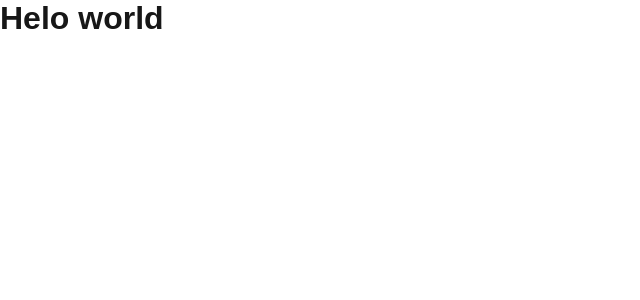
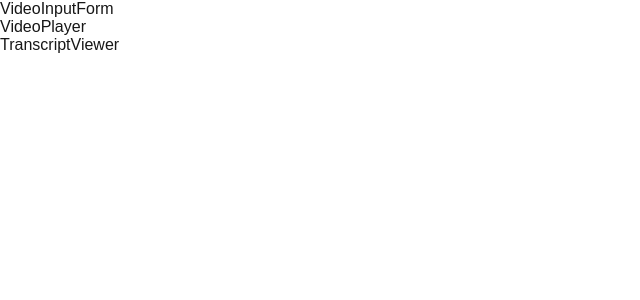
Before and after one commit to hosainn/youtube-transcript, a Next.js app in the folder frontend/youtubeplayer/: page / in a window 1280 px wide. Shown: the top 300 px of the page, without its empty margins (0-640 px from the left). Built offline with nearby package versions, Linux system fonts and the light colour scheme.

Commit message:
frontend: Initialize VideoInputForm, VideoPlayer and TranscriptView component

```diff
--- /dev/null
+++ b/frontend/youtubeplayer/app/components/transcriptviewer/TranscriptViewer.js
@@ -0,0 +1,9 @@
+import React from 'react'
+
+const TranscriptViewer = () => {
+    return (
+        <div>TranscriptViewer</div>
+    )
+}
+
+export default TranscriptViewer
--- /dev/null
+++ b/frontend/youtubeplayer/app/components/videoinputform/VideoInputForm.js
@@ -0,0 +1,9 @@
+import React from 'react'
+
+const VideoInputForm = () => {
+  return (
+    <div>VideoInputForm</div>
+  )
+}
+
+export default VideoInputForm
--- /dev/null
+++ b/frontend/youtubeplayer/app/components/videoplayer/VideoPlayer.js
@@ -0,0 +1,9 @@
+import React from 'react'
+
+const VideoPlayer = () => {
+    return (
+        <div>VideoPlayer</div>
+    )
+}
+
+export default VideoPlayer
--- a/frontend/youtubeplayer/app/page.js
+++ b/frontend/youtubeplayer/app/page.js
@@ -1,7 +1,13 @@
+import VideoInputForm from "./components/videoinputform/VideoInputForm";
+import VideoPlayer from "./components/videoplayer/VideoPlayer";
+import TranscriptViewer from "./components/transcriptviewer/TranscriptViewer";
+
 export default function Home() {
   return (
-    <>
-      <h1>Helo world</h1>
-    </>
+    <div>
+      <VideoInputForm />
+      <VideoPlayer />
+      <TranscriptViewer />
+    </div>
   );
 }
```
